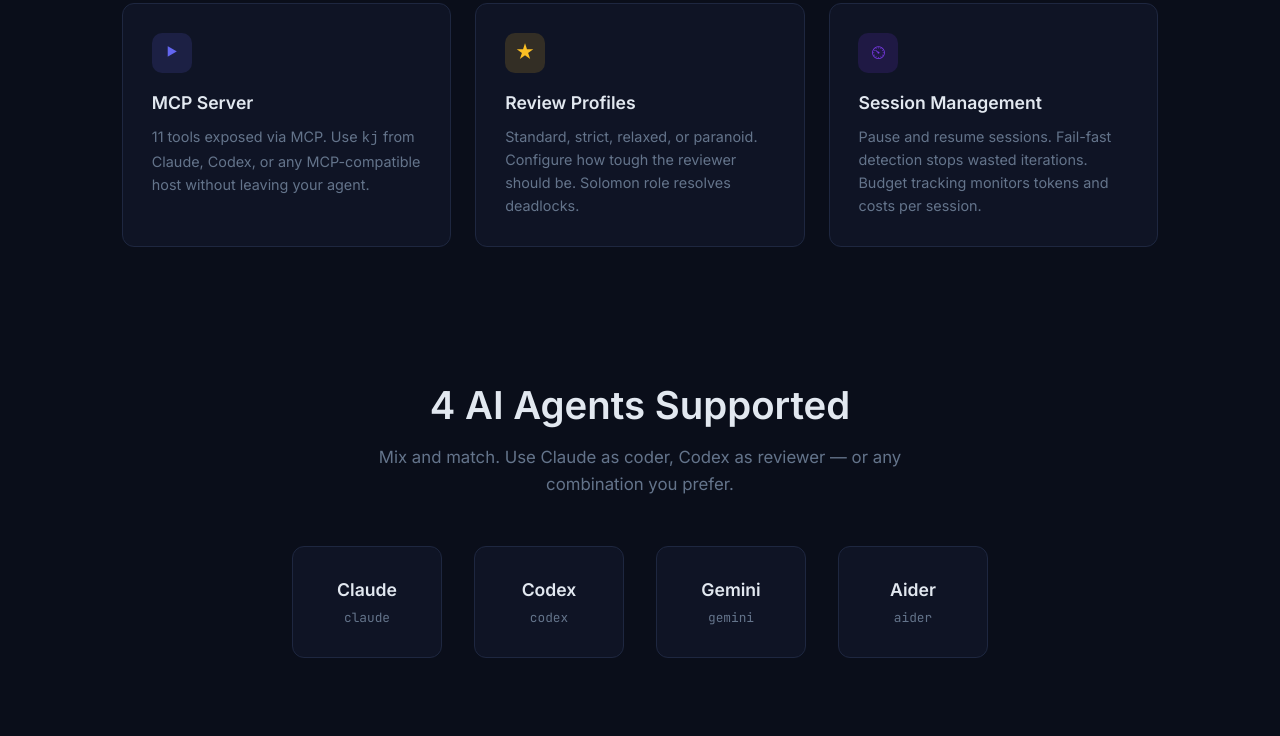
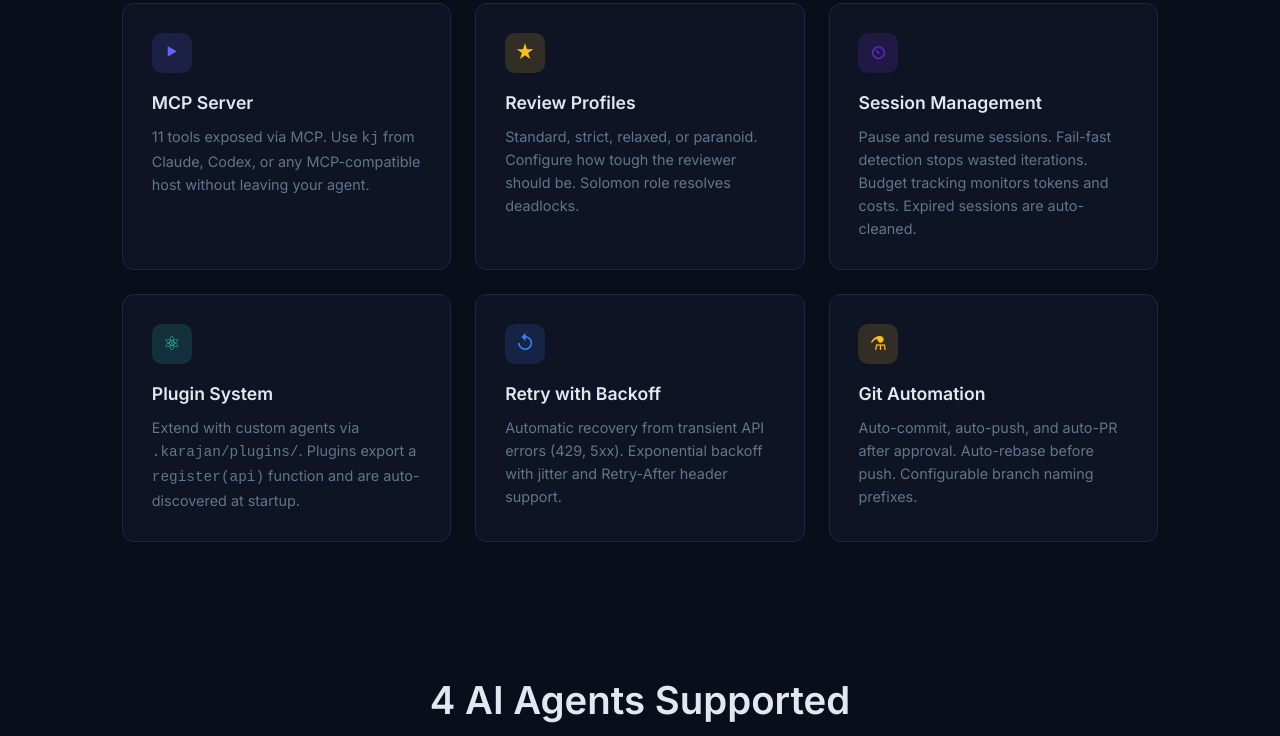
Before and after one commit to manufosela/karajan-landing, a plain HTML site: page public/index.html in a window 1280 px wide. Shown: the part 1557-2293 px from the top of the page. Drawn offline with Linux system fonts and the light colour scheme.

Commit message:
feat: add v1.3.0 features and author attribution to landing page
Add 3 new feature cards (Plugin System, Retry with Backoff, Git Automation),
update Session Management card, add version to footer, and author link.

```diff
--- a/public/index.html
+++ b/public/index.html
@@ -550,7 +550,25 @@
       <div class="feature-card">
         <div class="feature-icon fi-purple">&#9202;</div>
         <h3>Session Management</h3>
-        <p>Pause and resume sessions. Fail-fast detection stops wasted iterations. Budget tracking monitors tokens and costs per session.</p>
+        <p>Pause and resume sessions. Fail-fast detection stops wasted iterations. Budget tracking monitors tokens and costs. Expired sessions are auto-cleaned.</p>
+      </div>
+
+      <div class="feature-card">
+        <div class="feature-icon fi-teal">&#9883;</div>
+        <h3>Plugin System</h3>
+        <p>Extend with custom agents via <code>.karajan/plugins/</code>. Plugins export a <code>register(api)</code> function and are auto-discovered at startup.</p>
+      </div>
+
+      <div class="feature-card">
+        <div class="feature-icon fi-blue">&#8634;</div>
+        <h3>Retry with Backoff</h3>
+        <p>Automatic recovery from transient API errors (429, 5xx). Exponential backoff with jitter and Retry-After header support.</p>
+      </div>
+
+      <div class="feature-card">
+        <div class="feature-icon fi-amber">&#9879;</div>
+        <h3>Git Automation</h3>
+        <p>Auto-commit, auto-push, and auto-PR after approval. Auto-rebase before push. Configurable branch naming prefixes.</p>
       </div>
 
     </div>
@@ -642,7 +660,8 @@
       <a href="https://github.com/manufosela/karajan-code/issues">Issues</a>
       <a href="https://www.gnu.org/licenses/agpl-3.0">AGPL-3.0 License</a>
     </div>
-    <p>Karajan Code &mdash; No API costs, runs on your existing AI subscriptions.</p>
+    <p>Karajan Code v1.3.0 &mdash; No API costs, runs on your existing AI subscriptions.</p>
+    <p style="margin-top: 0.5rem;">Built by <a href="https://github.com/manufosela">@manufosela</a></p>
   </footer>
 
   <script>
```
